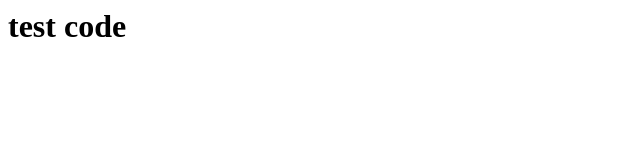
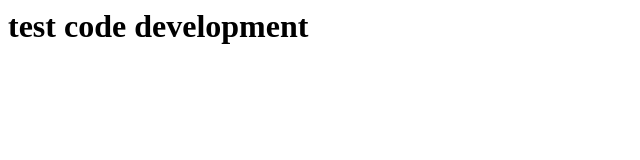
Before and after one commit to amahadevanAtEWG/repository, a plain HTML site: page index.html in a window 1280 px wide. Shown: the whole page, without its empty margins (0-640 px from the left). Drawn offline with Linux system fonts and the light colour scheme.

Commit message:
Update index.html

```diff
--- a/index.html
+++ b/index.html
@@ -1 +1 @@
-<h1>test code</h1>
+<h1>test code development </h1>
```
